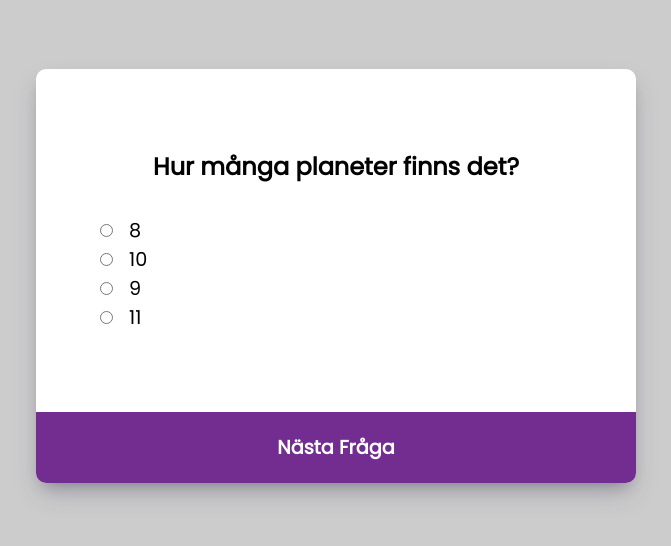
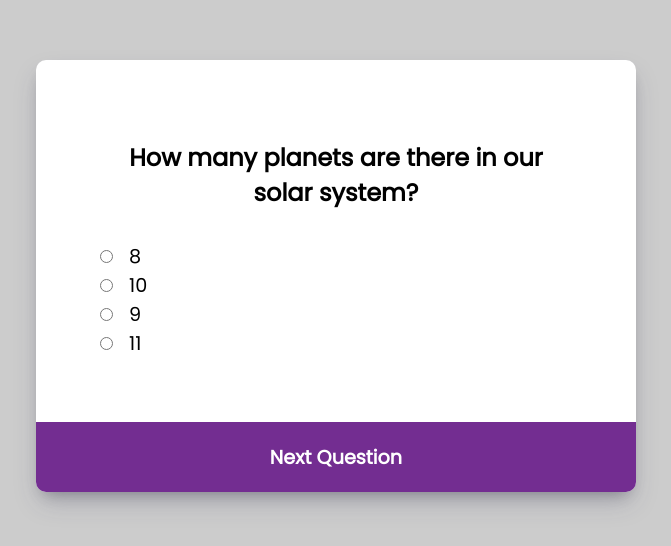
Before and after one commit to matiasiko/quiz, a plain HTML site: page index.html in a window 1280 px wide. Shown: the part 124-670 px from the top of the page, without its empty margins (304-975 px from the left). Drawn offline with Linux system fonts and the light colour scheme.

Commit message:
changed to english version

```diff
--- a/index.html
+++ b/index.html
@@ -20,7 +20,7 @@
                 <li></li>
             </ul>
         </div>
-        <button id="submit">Nästa Fråga</button>
+        <button id="submit">Next Question</button>
     </div>
     <script src="script.js"></script>
 </body>
--- a/script.js
+++ b/script.js
@@ -1,38 +1,39 @@
-const list = document.querySelector('li');
+const list = document.querySelector('ul');
 const button = document.querySelector('button');
+const answers = document.getElementsByName('answers');
 let question = document.getElementById('question');
 let q = 0; // question controller
 let score = 0;
-const answers = document.getElementsByName('answers');
+
 let answer;
 
 let allQuestions = [{
-        question: 'Hur många planeter finns det?',
+        question: 'How many planets are there in our solar system?',
         choices: ['8', '10', '9', '11'],
         correctAnswer: '8',
     },
     {
-        question: 'Hur många år är världens äldsta människa?',
+        question: 'How old is the oldest human in the world?',
         choices: ['92', '81', '111', '119'],
         correctAnswer: '119',
     },
     {
-        question: 'Vad heter Fb grundaren?',
-        choices: ['Kajsa Lindholm', 'Stefan Löfven', 'Mark Zuckerberg', 'Markoolio'],
+        question: 'What is the name of facebook founder?',
+        choices: ['Linus Torvalds', 'Stefan Löfven', 'Mark Zuckerberg', 'Jensen Huang'],
         correctAnswer: 'Mark Zuckerberg',
     },
     {
-        question: 'Vad är 12 + 7 - 5 * 3 ?',
+        question: 'Vhat is 12 + 7 - 5 * 3 ?',
         choices: ['42', '41', '52', '72'],
         correctAnswer: '42',
     },
     {
-        question: 'Världens äldsta bilmärke?',
+        question: 'which is the world\'s oldest car brand?',
         choices: ['BMW', 'Audi', 'Volvo', 'Peugeot'],
         correctAnswer: 'Peugeot',
     },
     {
-        question: 'Sveriges fjärde största stad?',
+        question: 'Which is Sweden\'s fourth largest city?',
         choices: ['Uppsala', 'Sundsvall', 'Eskilstuna', 'Stockholm'],
         correctAnswer: 'Uppsala'
     }
@@ -42,9 +43,9 @@ let allQuestions = [{
 function renderQuestion() {
     if (q >= allQuestions.length) {
         list.style.color = 'green';
-        question.innerHTML = 'Spelet är över!';
-        list.innerHTML = `Du fick ${score} poäng! av ${allQuestions.length}`;
-        button.textContent = 'Tillverkad av Bertil Rövsång'
+        question.innerHTML = 'Game Over!';
+        list.innerHTML = `You got ${score} points! of ${allQuestions.length}`;
+        button.textContent = 'Gave over!'
     } else {
 
         for (let i = 0; i < allQuestions[q].choices.length; i++) {
@@ -70,7 +71,7 @@ function renderQuestion() {
 
             const radios = document.getElementsByName('answers');
             if (!radios[0].checked && !radios[1].checked && !radios[2].checked && !radios[3].checked) {
-                alert('Du måste välja ett alternativ')
+                alert('You must select an option!')
             } else {
                 q++;
 
--- a/style.css
+++ b/style.css
@@ -34,7 +34,6 @@ h2 {
 
 ul {
     list-style-type: none;
-    padding: 0;
 }
 
 ul li {
```
